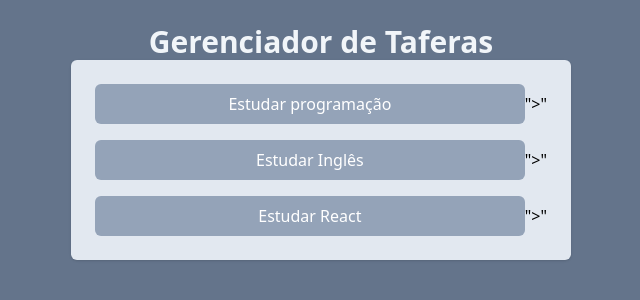
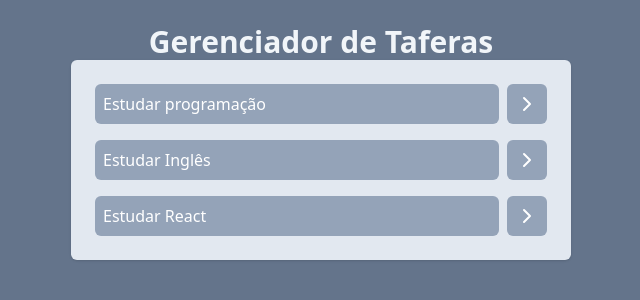
Before and after one commit to marcelocarvalho1/React, a React (Vite) app: page / in a window 1280 px wide. Shown: the top 300 px of the page, without its empty margins (319-959 px from the left). Built offline with nearby package versions, Linux system fonts and the light colour scheme.

Commit message:
Adiciona funcionalidade de conclusão de tarefas e integra ícone lucide-react

```diff
--- a/package.json
+++ b/package.json
@@ -10,6 +10,7 @@
     "preview": "vite preview"
   },
   "dependencies": {
+    "lucide-react": "^0.435.0",
     "react": "^18.2.0",
     "react-dom": "^18.2.0"
   },
--- a/src/App.jsx
+++ b/src/App.jsx
@@ -11,19 +11,30 @@
       descripition: "Desenvolver",
       isCompleted: false,
     },
-      {
+    {
       id: 2,
       title: "Estudar Inglês",
       descripition: "Desenvolver2",
       isCompleted: false,
     },
-      {
+    {
       id: 3,
       title: "Estudar React",
       descripition: "Desenvolver3",
       isCompleted: false,
     },
   ]);
+
+  function onTaskClick(taskId) {
+    const newTasks = tasks.map((task) => {
+      if (task.id === taskId) {
+        return { ...task, isCompleted: !task.isCompleted };
+      }
+      return task;
+    });
+
+    seTasks(newTasks);
+  }
 
   return (
     <div className="w-screen h-screen bg-slate-500 flex justify-center p-6">
@@ -33,7 +44,7 @@
           Gerenciador de Taferas
         </h1>
         <AddTask />
-        <Tasks tasks={tasks} />
+        <Tasks tasks={tasks} onTaskClick={onTaskClick}/>
       </div>
     </div>
   );
--- a/src/components/Tasks.jsx
+++ b/src/components/Tasks.jsx
@@ -1,11 +1,22 @@
+import { ChevronRightIcon } from "lucide-react";
+
 export const Tasks = (props) => {
   return (
     <div>
       <ul className="space-y-4 p-6 bg-slate-200 rounded-md shadow">
         {props.tasks.map((task) => (
-          <li key={task.id} className="flex">
-            <button className="bg-slate-400 text-white p-2 rounded-md w-full"> {task.title}
-            </button> <button> ">" </button>
+          <li key={task.id} className="flex gap-2">
+            <button
+              onClick={() => props.onTaskClick(task.id)}
+              className={`bg-slate-400 text-white p-2 text-left rounded-md w-full ${
+                task.isCompleted && "line-through"
+              }`}
+            >
+              {task.title}
+            </button>
+            <button className="bg-slate-400 text-white p-2 rounded-md ">
+              <ChevronRightIcon />
+            </button>
           </li>
         ))}
       </ul>
```
Also changed, not shown: 1 other file (tests, documents, lock files or other folders).
